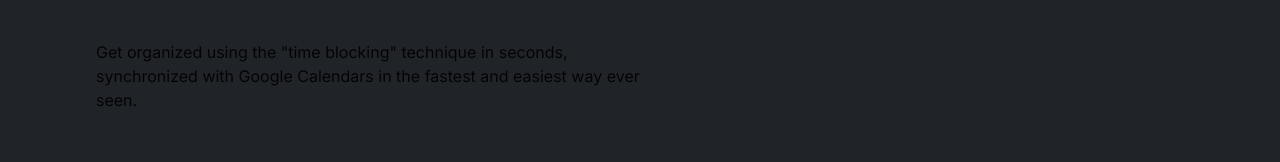
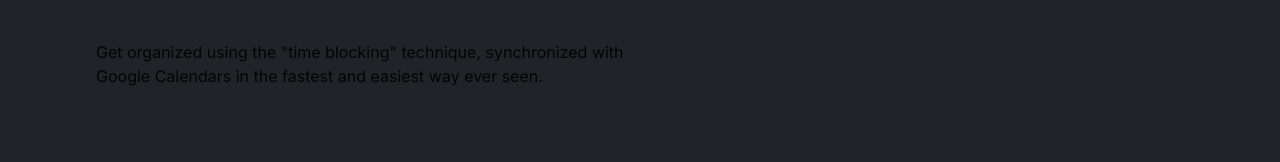
Before and after one commit to AntoniBLopez/LernenSieMitBelu, a Next.js app: page / in a window 1280 px wide. Shown: the part 336-498 px from the top of the page. Built offline with nearby package versions, Linux system fonts and the light colour scheme; a web font is replaced by a local one.

Commit message:
fontend detail

```diff
--- a/app/ui/Main.tsx
+++ b/app/ui/Main.tsx
@@ -19,7 +19,7 @@
               </span>
             </h1>
 
-            <p className='text-base opacity-90 max-w-[34rem]'>Get organized using the &quot;time blocking&quot; technique in seconds, synchronized with Google Calendars in the fastest and easiest way ever seen.</p>
+            <p className='text-base opacity-90 max-w-[36rem]'>Get organized using the &quot;time blocking&quot; technique, synchronized with Google Calendars in the fastest and easiest way ever seen.</p>
           </div>
           <div className="w-[50%] h-full">
             <h1>
```
